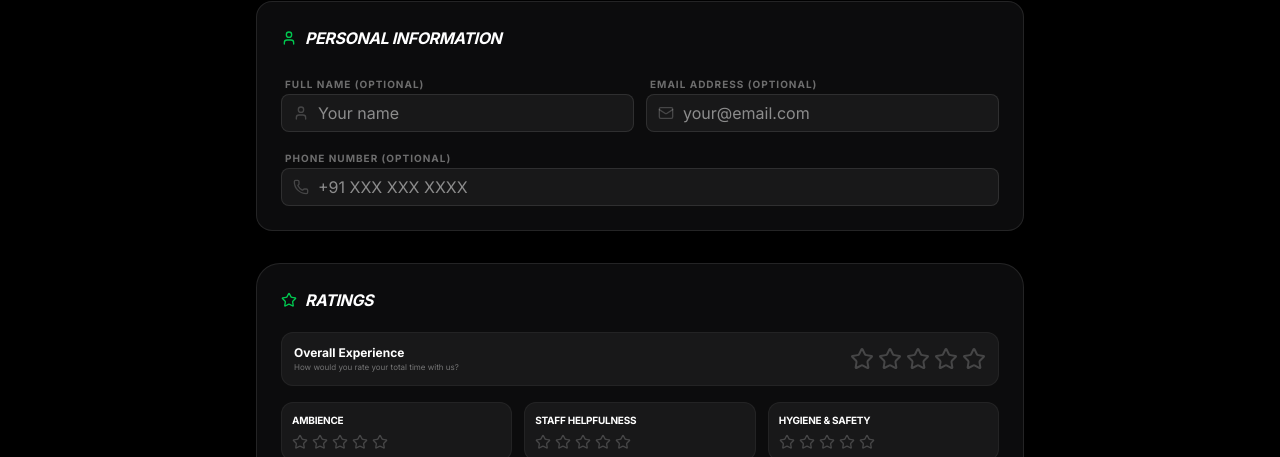
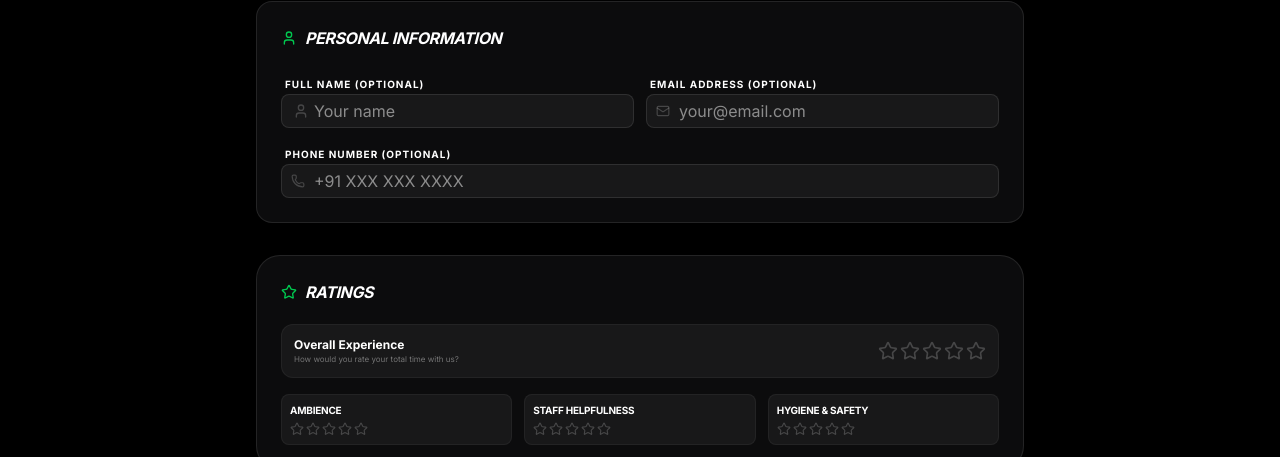
Before and after one commit to dnacultfitness-dotcom/DNA-Cult-Fitness, a React (Vite) app: page /reviews in a window 1280 px wide. Shown: the part 343-800 px from the top of the page. Built offline with nearby package versions, Linux system fonts and the light colour scheme; no server answers; the database is empty.

Commit message:
style: refine review form UI elements
Reduce star icon size and spacing for a more compact design, and update label contrast for better visibility.

```diff
--- a/src/pages/Reviews.tsx
+++ b/src/pages/Reviews.tsx
@@ -79,9 +79,9 @@ const ReviewPage = () => {
     }
   };
 
-  const renderStars = (category: string, currentRating: number, size = 22) => {
+  const renderStars = (category: string, currentRating: number, size = 18) => {
     return (
-      <div className="flex gap-1">
+      <div className="flex gap-0.5">
         {[1, 2, 3, 4, 5].map((star) => (
           <button
             key={star}
@@ -159,7 +159,7 @@ const ReviewPage = () => {
             </h2>
             <div className="grid grid-cols-1 md:grid-cols-2 gap-2 md:gap-3">
               <div className="space-y-1">
-                <label className="text-[10px] font-bold text-white/40 uppercase tracking-widest ml-1">Full Name (Optional)</label>
+                <label className="text-[10px] font-bold text-white uppercase tracking-widest ml-1">Full Name (Optional)</label>
                 <div className="relative group">
                   <User className="absolute left-3 top-1/2 -translate-y-1/2 text-white/20 group-focus-within:text-brand-green transition-colors" size={16} />
                   <input
@@ -168,35 +168,35 @@ const ReviewPage = () => {
                     value={formData.name}
                     onChange={handleInputChange}
                     placeholder="Your name"
-                    className="w-full bg-white/5 border border-white/10 rounded-lg py-1.5 pl-9 pr-3 text-[11px] text-white focus:outline-none focus:border-brand-green focus:ring-1 focus:ring-brand-green/20 transition-all"
+                    className="w-full bg-white/5 border border-white/10 rounded-lg py-1 px-8 text-[10px] text-white focus:outline-none focus:border-brand-green focus:ring-1 focus:ring-brand-green/20 transition-all"
                   />
                 </div>
               </div>
-              <div className="space-y-1">
-                <label className="text-[10px] font-bold text-white/40 uppercase tracking-widest ml-1">Email Address (Optional)</label>
+              <div className="space-y-0.5">
+                <label className="text-[10px] font-bold text-white uppercase tracking-widest ml-1">Email Address (Optional)</label>
                 <div className="relative group">
-                  <Mail className="absolute left-3 top-1/2 -translate-y-1/2 text-white/20 group-focus-within:text-brand-green transition-colors" size={16} />
+                  <Mail className="absolute left-2.5 top-1/2 -translate-y-1/2 text-white/20 group-focus-within:text-brand-green transition-colors" size={14} />
                   <input
                     type="email"
                     name="email"
                     value={formData.email}
                     onChange={handleInputChange}
                     placeholder="your@email.com"
-                    className="w-full bg-white/5 border border-white/10 rounded-lg py-1.5 pl-9 pr-3 text-[11px] text-white focus:outline-none focus:border-brand-green focus:ring-1 focus:ring-brand-green/20 transition-all"
+                    className="w-full bg-white/5 border border-white/10 rounded-lg py-1 px-8 text-[10px] text-white focus:outline-none focus:border-brand-green focus:ring-1 focus:ring-brand-green/20 transition-all"
                   />
                 </div>
               </div>
-              <div className="space-y-1 md:col-span-2">
-                <label className="text-[10px] font-bold text-white/40 uppercase tracking-widest ml-1">Phone Number (Optional)</label>
+              <div className="space-y-0.5 md:col-span-2">
+                <label className="text-[10px] font-bold text-white uppercase tracking-widest ml-1">Phone Number (Optional)</label>
                 <div className="relative group">
-                  <Phone className="absolute left-3 top-1/2 -translate-y-1/2 text-white/20 group-focus-within:text-brand-green transition-colors" size={16} />
+                  <Phone className="absolute left-2.5 top-1/2 -translate-y-1/2 text-white/20 group-focus-within:text-brand-green transition-colors" size={14} />
                   <input
                     type="tel"
                     name="phone"
                     value={formData.phone}
                     onChange={handleInputChange}
                     placeholder="+91 XXX XXX XXXX"
-                    className="w-full bg-white/5 border border-white/10 rounded-lg py-1.5 pl-9 pr-3 text-[11px] text-white focus:outline-none focus:border-brand-green focus:ring-1 focus:ring-brand-green/20 transition-all"
+                    className="w-full bg-white/5 border border-white/10 rounded-lg py-1 px-8 text-[10px] text-white focus:outline-none focus:border-brand-green focus:ring-1 focus:ring-brand-green/20 transition-all"
                   />
                 </div>
               </div>
@@ -214,21 +214,21 @@ const ReviewPage = () => {
                   <h3 className="text-xs font-bold text-white">Overall Experience</h3>
                   <p className="text-[8px] text-white/40">How would you rate your total time with us?</p>
                 </div>
-                {renderStars('rating', formData.rating, 24)}
+                {renderStars('rating', formData.rating, 20)}
               </div>
 
               <div className="grid grid-cols-1 md:grid-cols-3 gap-2 md:gap-3">
-                <div className="p-2 md:p-2.5 bg-white/5 rounded-xl border border-white/5 space-y-1.5">
+                <div className="p-1.5 md:p-2 bg-white/5 rounded-lg border border-white/5 space-y-1">
                   <h3 className="text-[10px] font-bold text-white uppercase tracking-tight">Ambience</h3>
-                  {renderStars('ambienceRating', formData.ambienceRating, 16)}
+                  {renderStars('ambienceRating', formData.ambienceRating, 14)}
                 </div>
-                <div className="p-2 md:p-2.5 bg-white/5 rounded-xl border border-white/5 space-y-1.5">
+                <div className="p-1.5 md:p-2 bg-white/5 rounded-lg border border-white/5 space-y-1">
                   <h3 className="text-[10px] font-bold text-white uppercase tracking-tight">Staff Helpfulness</h3>
-                  {renderStars('staffRating', formData.staffRating, 16)}
+                  {renderStars('staffRating', formData.staffRating, 14)}
                 </div>
-                <div className="p-2 md:p-2.5 bg-white/5 rounded-xl border border-white/5 space-y-1.5">
+                <div className="p-1.5 md:p-2 bg-white/5 rounded-lg border border-white/5 space-y-1">
                   <h3 className="text-[10px] font-bold text-white uppercase tracking-tight">Hygiene & Safety</h3>
-                  {renderStars('hygieneRating', formData.hygieneRating, 16)}
+                  {renderStars('hygieneRating', formData.hygieneRating, 14)}
                 </div>
               </div>
             </div>
@@ -239,8 +239,8 @@ const ReviewPage = () => {
             <h2 className="text-sm md:text-base font-bold text-white mb-3 md:mb-5 flex items-center gap-2 uppercase tracking-tight italic">
               <MessageSquare size={16} className="text-brand-green" /> Your Review
             </h2>
-            <div className="space-y-1.5">
-              <label className="text-[10px] font-bold text-white/40 uppercase tracking-widest ml-1">Write your detailed feedback</label>
+            <div className="space-y-1">
+              <label className="text-[10px] font-bold text-white uppercase tracking-widest ml-1">Write your detailed feedback</label>
               <textarea
                 required
                 name="comment"
@@ -248,7 +248,7 @@ const ReviewPage = () => {
                 onChange={handleInputChange}
                 rows={3}
                 placeholder="Share your thoughts about DNA Cult Fitness..."
-                className="w-full bg-white/5 border border-white/10 rounded-lg p-2 text-[11px] text-white focus:outline-none focus:border-brand-green focus:ring-1 focus:ring-brand-green/20 transition-all resize-none"
+                className="w-full bg-white/5 border border-white/10 rounded-lg p-2 text-[10px] text-white focus:outline-none focus:border-brand-green focus:ring-1 focus:ring-brand-green/20 transition-all resize-none"
               ></textarea>
             </div>
           </div>
@@ -258,49 +258,49 @@ const ReviewPage = () => {
             <h2 className="text-xs md:text-sm font-bold text-white mb-2 md:mb-3 flex items-center gap-1.5 uppercase tracking-tight italic">
               <ShieldCheck size={14} className="text-brand-green" /> Suggestions for Improvement
             </h2>
-            <div className="grid grid-cols-1 md:grid-cols-2 gap-3 md:gap-4">
-              <div className="space-y-1">
-                <label className="text-[9px] font-bold text-white/40 uppercase tracking-widest ml-1">Staff Behavior</label>
+            <div className="grid grid-cols-1 md:grid-cols-2 gap-2 md:gap-3">
+              <div className="space-y-0.5">
+                <label className="text-[9px] font-bold text-white uppercase tracking-widest ml-1">Staff Behavior</label>
                 <input
                   type="text"
                   name="suggestions.staffBehavior"
                   value={formData.suggestions.staffBehavior}
                   onChange={handleInputChange}
                   placeholder="E.g., More trainers needed"
-                  className="w-full bg-white/5 border border-white/10 rounded-lg py-1.5 px-3 text-[11px] text-white focus:outline-none focus:border-brand-green focus:ring-1 focus:ring-brand-green/20 transition-all"
+                  className="w-full bg-white/5 border border-white/10 rounded-lg py-1 px-3 text-[10px] text-white focus:outline-none focus:border-brand-green focus:ring-1 focus:ring-brand-green/20 transition-all"
                 />
               </div>
-              <div className="space-y-1">
-                <label className="text-[9px] font-bold text-white/40 uppercase tracking-widest ml-1">Neatness / Cleanliness</label>
+              <div className="space-y-0.5">
+                <label className="text-[9px] font-bold text-white uppercase tracking-widest ml-1">Neatness / Cleanliness</label>
                 <input
                   type="text"
                   name="suggestions.neatness"
                   value={formData.suggestions.neatness}
                   onChange={handleInputChange}
                   placeholder="E.g., Floor cleaning frequency"
-                  className="w-full bg-white/5 border border-white/10 rounded-lg py-1.5 px-3 text-[11px] text-white focus:outline-none focus:border-brand-green focus:ring-1 focus:ring-brand-green/20 transition-all"
+                  className="w-full bg-white/5 border border-white/10 rounded-lg py-1 px-3 text-[10px] text-white focus:outline-none focus:border-brand-green focus:ring-1 focus:ring-brand-green/20 transition-all"
                 />
               </div>
-              <div className="space-y-1">
-                <label className="text-[9px] font-bold text-white/40 uppercase tracking-widest ml-1">New Facilities / Equipment</label>
+              <div className="space-y-0.5">
+                <label className="text-[9px] font-bold text-white uppercase tracking-widest ml-1">New Facilities / Equipment</label>
                 <input
                   type="text"
                   name="suggestions.newFacilities"
                   value={formData.suggestions.newFacilities}
                   onChange={handleInputChange}
                   placeholder="E.g., More squat racks"
-                  className="w-full bg-white/5 border border-white/10 rounded-lg py-1.5 px-3 text-[11px] text-white focus:outline-none focus:border-brand-green focus:ring-1 focus:ring-brand-green/20 transition-all"
+                  className="w-full bg-white/5 border border-white/10 rounded-lg py-1 px-3 text-[10px] text-white focus:outline-none focus:border-brand-green focus:ring-1 focus:ring-brand-green/20 transition-all"
                 />
               </div>
-              <div className="space-y-1">
-                <label className="text-[9px] font-bold text-white/40 uppercase tracking-widest ml-1">Others</label>
+              <div className="space-y-0.5">
+                <label className="text-[9px] font-bold text-white uppercase tracking-widest ml-1">Others</label>
                 <input
                   type="text"
                   name="suggestions.others"
                   value={formData.suggestions.others}
                   onChange={handleInputChange}
                   placeholder="Any other suggestion..."
-                  className="w-full bg-white/5 border border-white/10 rounded-lg py-1.5 px-3 text-[11px] text-white focus:outline-none focus:border-brand-green focus:ring-1 focus:ring-brand-green/20 transition-all"
+                  className="w-full bg-white/5 border border-white/10 rounded-lg py-1 px-3 text-[10px] text-white focus:outline-none focus:border-brand-green focus:ring-1 focus:ring-brand-green/20 transition-all"
                 />
               </div>
             </div>
@@ -320,7 +320,7 @@ const ReviewPage = () => {
             type="submit"
             disabled={isSubmitting}
             className={cn(
-              "w-full bg-brand-green text-black font-black py-3 md:py-4 rounded-lg md:rounded-xl transition-all uppercase tracking-tight text-sm md:text-base flex items-center justify-center gap-2",
+              "w-full bg-brand-green text-black font-black py-2.5 md:py-3 rounded-lg md:rounded-xl transition-all uppercase tracking-tight text-xs md:text-sm flex items-center justify-center gap-2",
               isSubmitting ? "opacity-50 cursor-not-allowed" : "hover:bg-white hover:scale-[1.01] active:scale-95 shadow-xl shadow-brand-green/10"
             )}
           >
```
